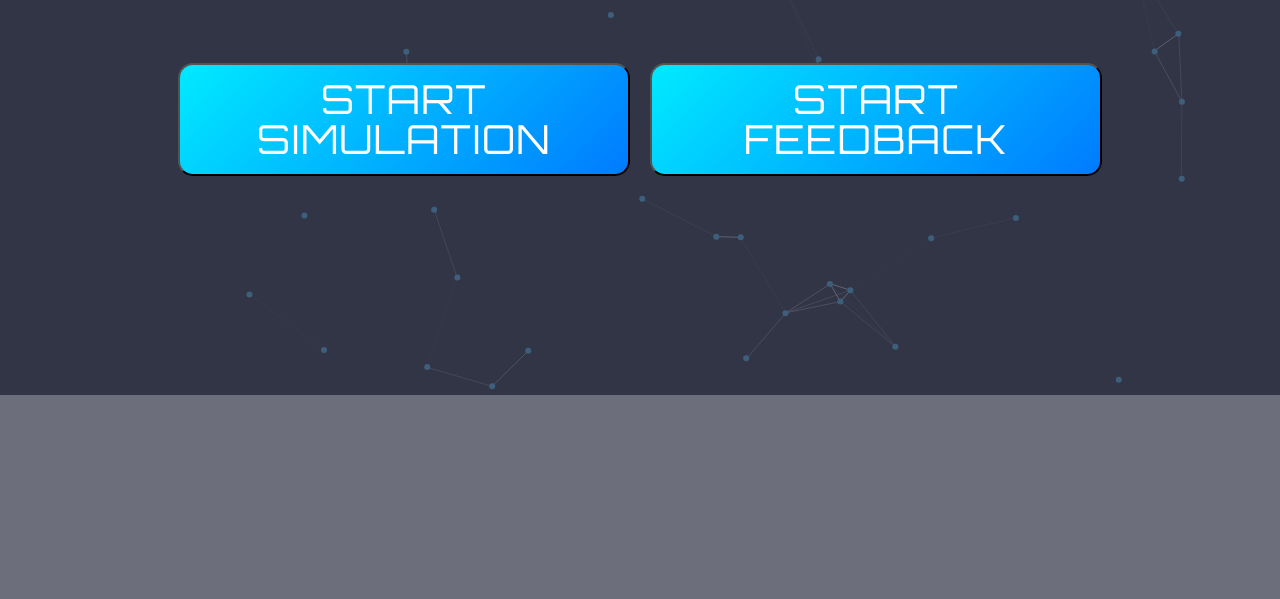
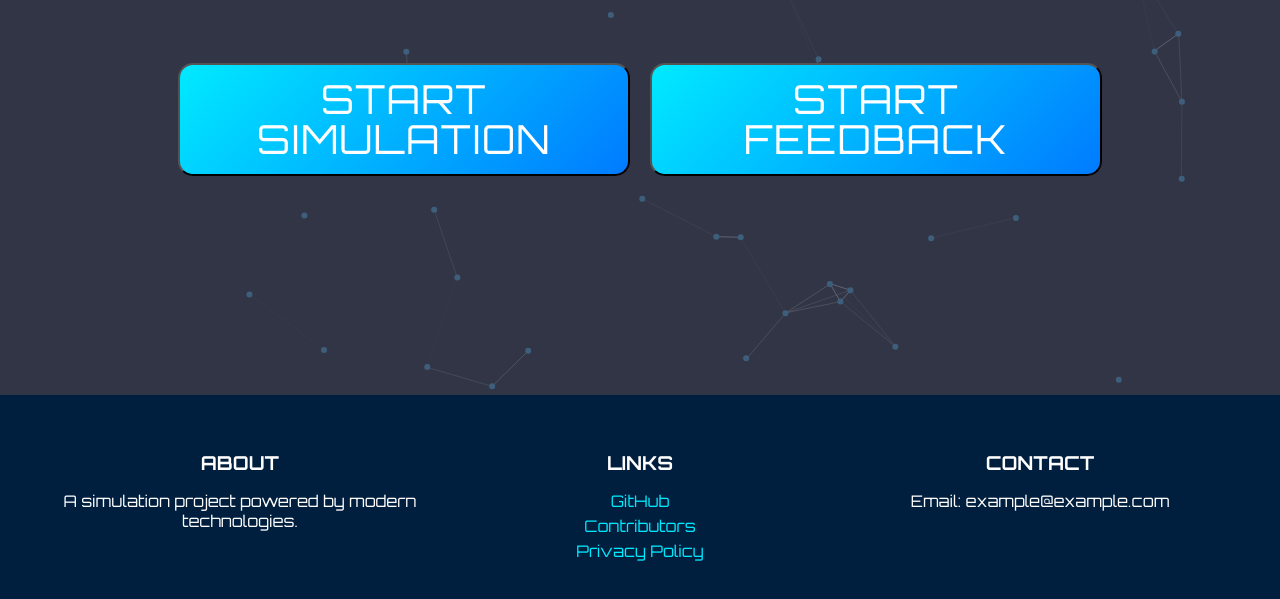
Before and after one commit to ShritejMamidala/RescueSim, a plain HTML site: page rescueSim/frontend/index.html in a window 1280 px wide. Shown: the part 405-1004 px from the top of the page. Before the commit the page ends 800 px from the top, so only its background shows below. Drawn offline with nearby package versions, Linux system fonts and the light colour scheme.

Commit message:
footer template

```diff
--- a/rescueSim/frontend/index.html
+++ b/rescueSim/frontend/index.html
@@ -83,4 +83,26 @@
     <!-- Link to app.js -->
     <script type="module" src="app.js"></script>
 </body>
+
+<footer class="footer">
+    <div class="footer-container">
+        <div class="footer-section">
+            <h4>About</h4>
+            <p>A simulation project powered by modern technologies.</p>
+        </div>
+        <div class="footer-section">
+            <h4>Links</h4>
+            <ul>
+                <li><a href="https://github.com/your-repo" target="_blank">GitHub</a></li>
+                <li><a href="/contributors">Contributors</a></li>
+                <li><a href="/privacy-policy">Privacy Policy</a></li>
+            </ul>
+        </div>
+        <div class="footer-section">
+            <h4>Contact</h4>
+            <p>Email: <a href="mailto:example@example.com">example@example.com</a></p>
+        </div>
+    </div>
+</footer>
+
 </html>
--- a/rescueSim/frontend/styles.css
+++ b/rescueSim/frontend/styles.css
@@ -427,3 +427,63 @@ body, html {
     background-color: #255FA3;
     box-shadow: 0 4px 8px rgba(0, 0, 0, 0.4);
 }
+
+
+/* Footer Styling */
+.footer {
+    background-color: #001F3F; /* Dark blue background */
+    color: white; /* Text color */
+    padding: 20px 0; /* Spacing around the footer */
+    text-align: center; /* Center-aligns text by default */
+    font-family: 'Orbitron', sans-serif; /* Matches your design */
+    position: relative;
+    bottom: 0;
+    width: 100%;
+}
+
+.footer-container {
+    display: flex;
+    flex-wrap: wrap; /* Ensures responsiveness */
+    justify-content: space-around; /* Evenly distributes sections */
+    max-width: 1200px; /* Limits width for better readability */
+    margin: 0 auto; /* Centers content */
+}
+
+.footer-section {
+    flex: 1 1 200px; /* Each section gets equal space, minimum 200px */
+    margin: 10px;
+}
+
+.footer-section h4 {
+    margin-bottom: 10px;
+    text-transform: uppercase;
+    font-size: 1.2rem;
+}
+
+.footer-section ul {
+    list-style: none; /* Removes bullet points */
+    padding: 0;
+}
+
+.footer-section ul li {
+    margin: 5px 0;
+}
+
+.footer-section ul li a {
+    color: #00eaff; /* Cyan link color */
+    text-decoration: none; /* Removes underline */
+    transition: color 0.3s ease;
+}
+
+.footer-section ul li a:hover {
+    color: #007bff; /* Changes color on hover */
+}
+
+.footer-section a {
+    color: white; /* Default link color */
+    text-decoration: none;
+}
+
+.footer-section a:hover {
+    text-decoration: underline; /* Adds underline on hover */
+}
```
